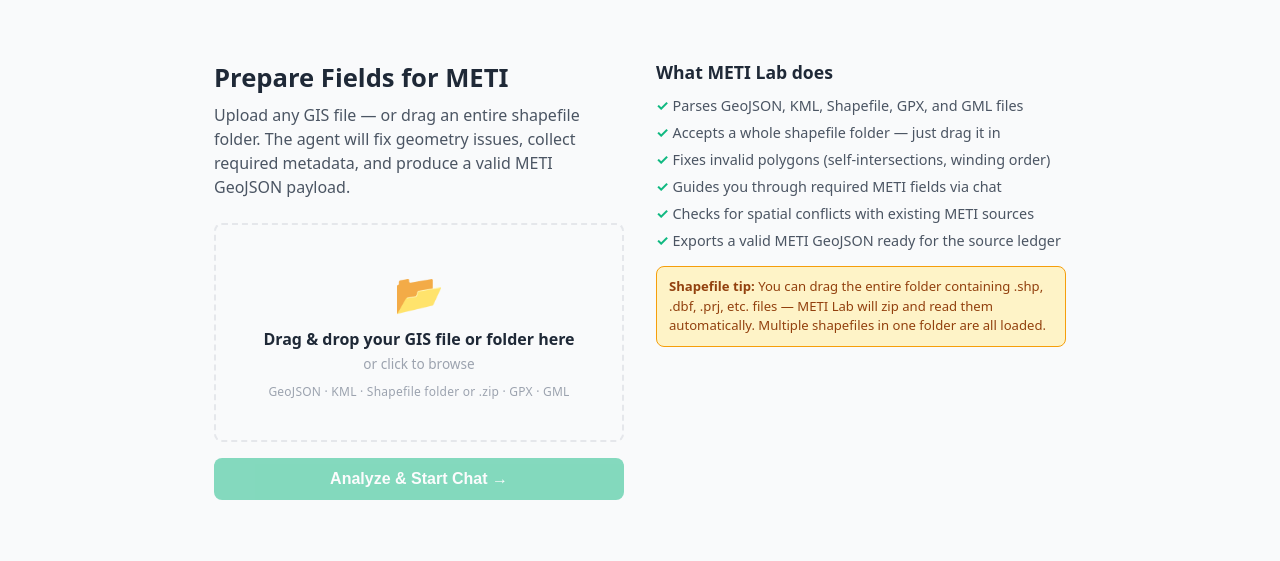
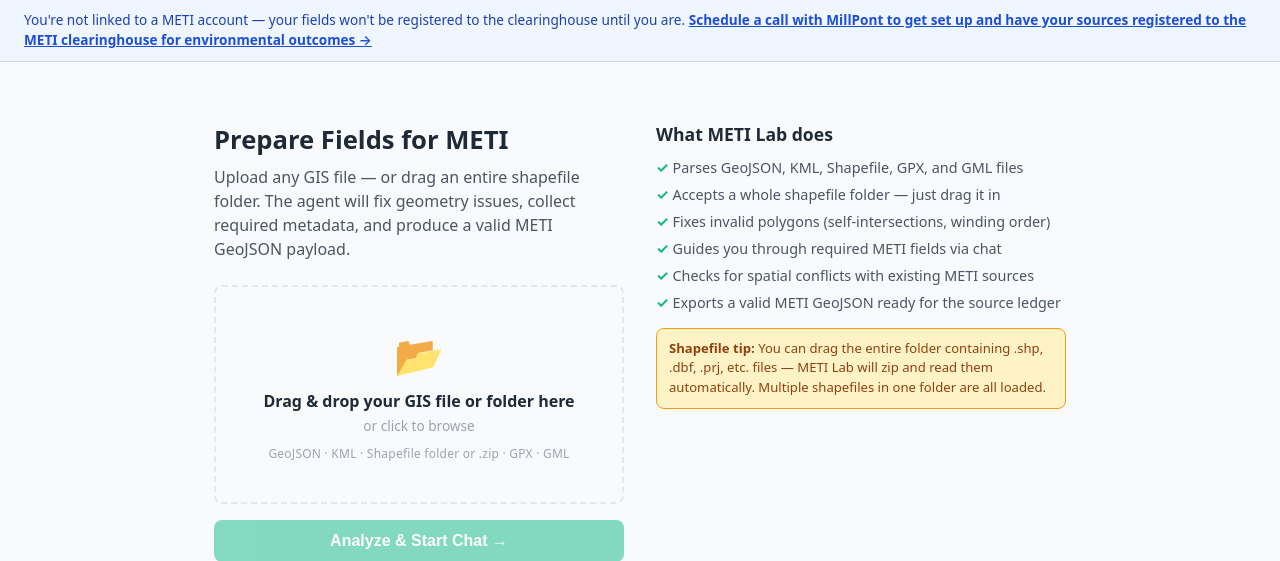
Before and after one commit to AustinArrington87/meti-lab, a Flask app: template ui/templates/index.html in a window 1280 px wide. Shown: the part 45-606 px from the top of the page. Run offline with Flask 3, Linux system fonts and the light colour scheme; the template is opened without the code that fills it, so the values that code supplies are empty.

Commit message:
Add soft gate notice for users without a METI account
Show a blue info banner on the upload and chat pages when the user's
Auth0 login isn't linked to a METI account. Banner links to the
Calendly scheduling page for MillPont onboarding. Tool remains fully
usable — gate is informational only.

Co-Authored-By: Claude Sonnet 4.6 <noreply@anthropic.com>

```diff
--- a/ui/static/style.css
+++ b/ui/static/style.css
@@ -32,6 +32,10 @@ body { font-family: system-ui, -apple-system, sans-serif; background: var(--gray
 main { flex: 1; overflow: hidden; }
 
 /* ── Upload page ── */
+.no-account-banner { background: #eff6ff; border-bottom: 1px solid #bfdbfe; color: #1e40af; font-size: .85rem; padding: 10px 24px; line-height: 1.5; }
+.no-account-banner a { color: #1d4ed8; font-weight: 600; text-decoration: underline; }
+.no-account-banner a:hover { color: #1e3a8a; }
+
 .upload-page { display: grid; grid-template-columns: 1fr 1fr; gap: 32px; max-width: 900px; margin: 60px auto; padding: 0 24px; }
 .upload-card h1 { font-size: 1.6rem; margin-bottom: 8px; }
 .subtitle { color: var(--gray-600); margin-bottom: 24px; line-height: 1.5; }
--- a/ui/templates/chat.html
+++ b/ui/templates/chat.html
@@ -7,6 +7,12 @@
 {% endblock %}
 
 {% block content %}
+{% if not account_name %}
+<div class="no-account-banner">
+  You're not linked to a METI account — your fields won't be registered to the clearinghouse until you are.
+  <a href="https://calendly.com/d/ckdc-3z8-gq4/millpont-chat" target="_blank" rel="noopener">Schedule a call with MillPont to get set up and have your sources registered to the METI clearinghouse for environmental outcomes →</a>
+</div>
+{% endif %}
 <div class="chat-layout">
 
   <!-- LEFT: Chat panel -->
--- a/ui/templates/index.html
+++ b/ui/templates/index.html
@@ -6,6 +6,12 @@
 {% endblock %}
 
 {% block content %}
+{% if not account_name %}
+<div class="no-account-banner">
+  You're not linked to a METI account — your fields won't be registered to the clearinghouse until you are.
+  <a href="https://calendly.com/d/ckdc-3z8-gq4/millpont-chat" target="_blank" rel="noopener">Schedule a call with MillPont to get set up and have your sources registered to the METI clearinghouse for environmental outcomes →</a>
+</div>
+{% endif %}
 <div class="upload-page">
   <div class="upload-card">
     <h1>Prepare Fields for METI</h1>
```
